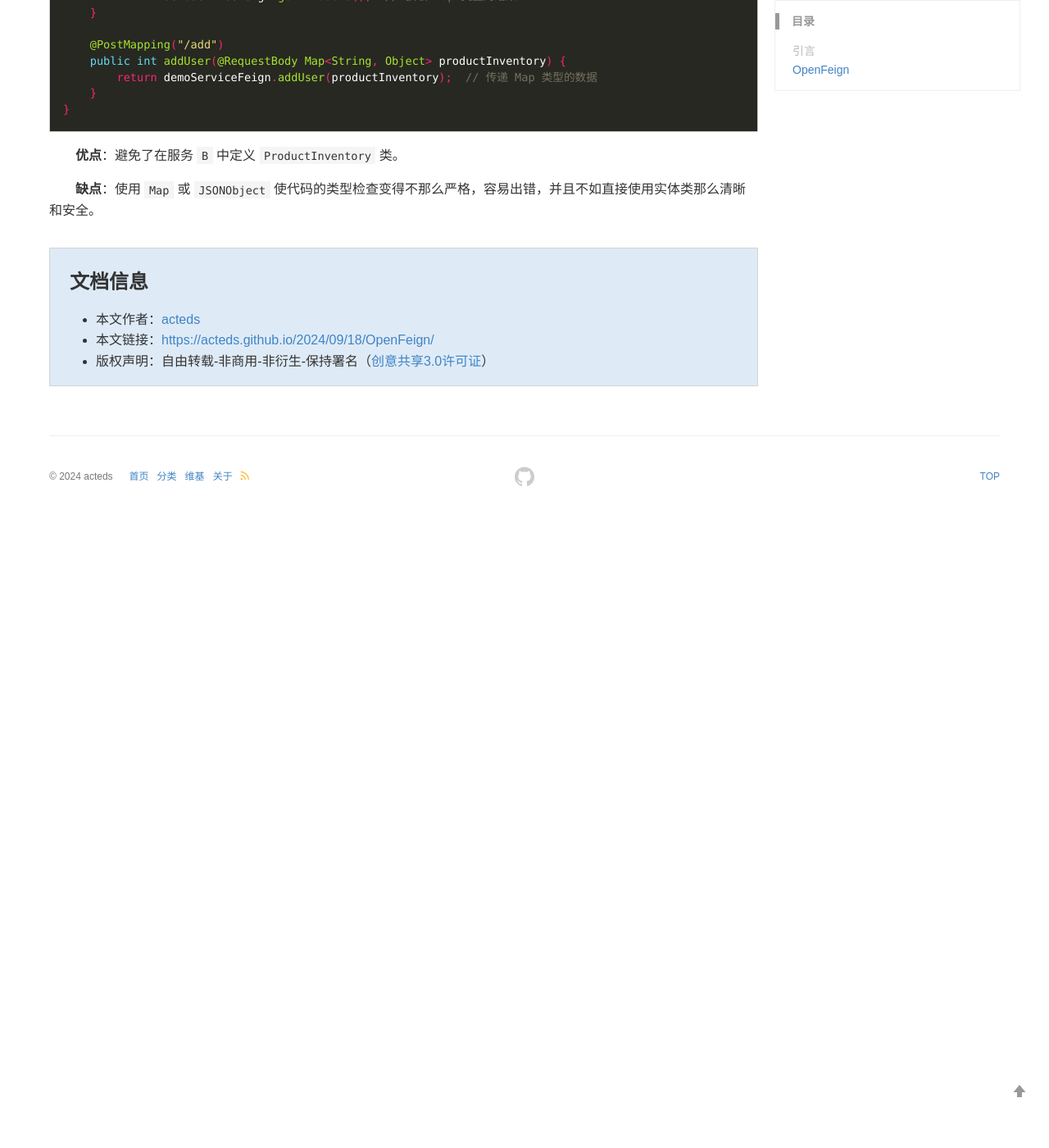
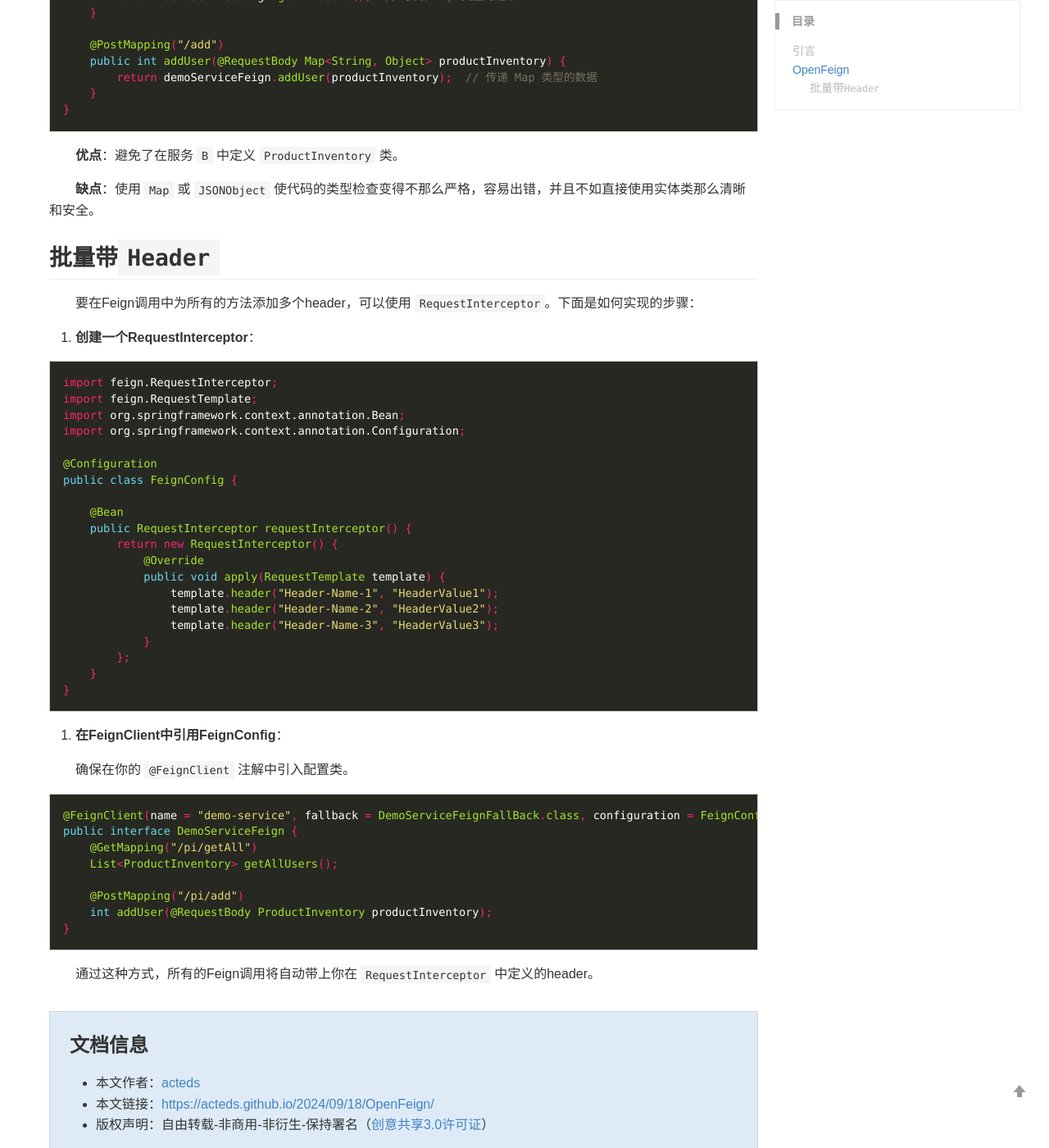
Before and after one commit to acteds/acteds.github.io, a Jekyll site: the page built from _posts/2024-09-18-OpenFeign.md, in a window 1280 px wide and 1400 px high, scrolled down 6506 px. Shown: the whole window at 82% size. Built offline with Jekyll 4.4.1, drawn with Linux system fonts in a browser that asks for light colours; before the commit the page ends 7136 px from its top, so only the background shows below that; some of the changed text lies outside the part shown.

Commit message:
杂项更新

````diff
--- a/_posts/2024-09-18-OpenFeign.md
+++ b/_posts/2024-09-18-OpenFeign.md
@@ -287,3 +287,49 @@ public class FeignTestController {
 **优点**：避免了在服务 `B` 中定义 `ProductInventory` 类。
 
 **缺点**：使用 `Map` 或 `JSONObject` 使代码的类型检查变得不那么严格，容易出错，并且不如直接使用实体类那么清晰和安全。
+
+## 批量带`Header`
+
+要在Feign调用中为所有的方法添加多个header，可以使用 `RequestInterceptor`。下面是如何实现的步骤：
+
+1. **创建一个RequestInterceptor**：
+
+```java
+import feign.RequestInterceptor;
+import feign.RequestTemplate;
+import org.springframework.context.annotation.Bean;
+import org.springframework.context.annotation.Configuration;
+
+@Configuration
+public class FeignConfig {
+
+    @Bean
+    public RequestInterceptor requestInterceptor() {
+        return new RequestInterceptor() {
+            @Override
+            public void apply(RequestTemplate template) {
+                template.header("Header-Name-1", "HeaderValue1");
+                template.header("Header-Name-2", "HeaderValue2");
+                template.header("Header-Name-3", "HeaderValue3");
+            }
+        };
+    }
+}
+```
+
+2. **在FeignClient中引用FeignConfig**：
+
+确保在你的 `@FeignClient` 注解中引入配置类。
+
+```java
+@FeignClient(name = "demo-service", fallback = DemoServiceFeignFallBack.class, configuration = FeignConfig.class)
+public interface DemoServiceFeign {
+    @GetMapping("/pi/getAll")
+    List<ProductInventory> getAllUsers();
+
+    @PostMapping("/pi/add")
+    int addUser(@RequestBody ProductInventory productInventory);
+}
+```
+
+通过这种方式，所有的Feign调用将自动带上你在 `RequestInterceptor` 中定义的header。
````
Also changed, not shown: _posts/2022-08-13-Maven.md (+4 -0 lines).
